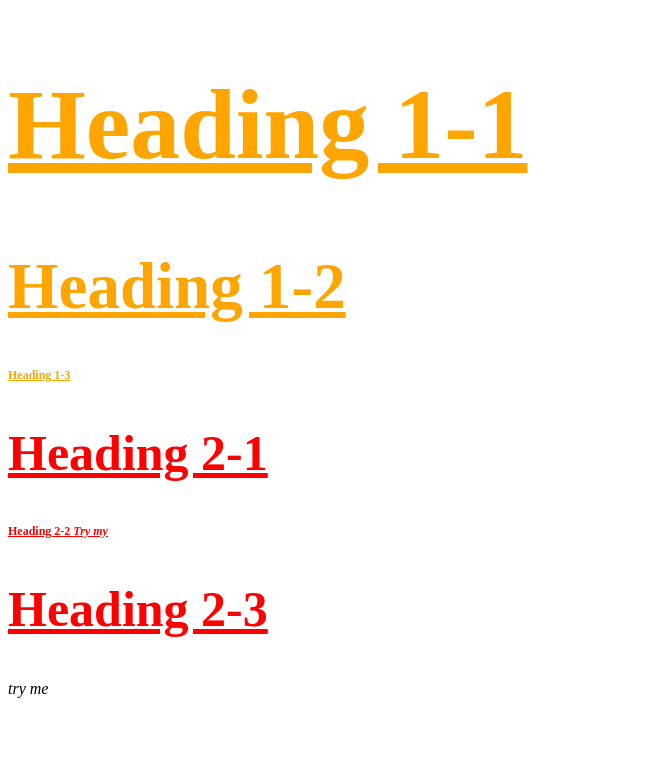
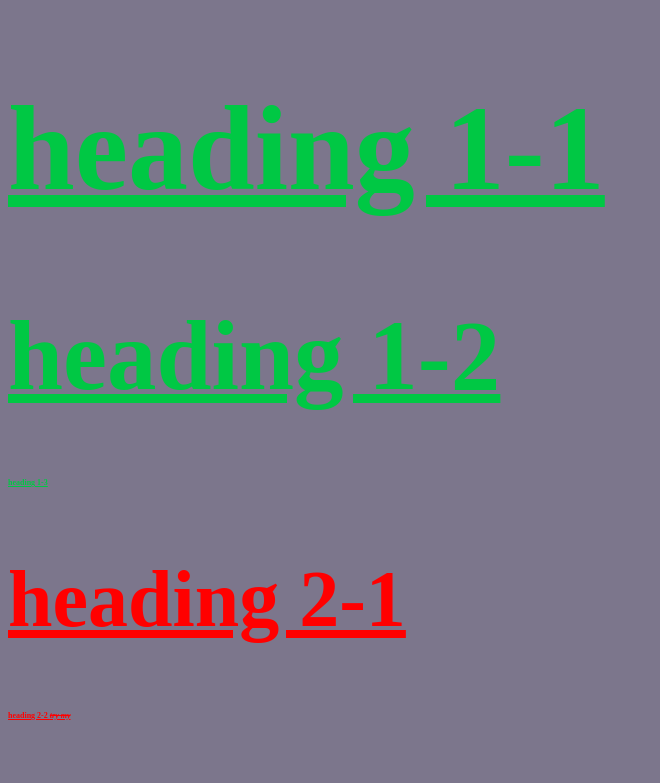
Before and after one commit to BartezOnDuty/MyFirstWebsite, a plain HTML site: page stylish.html in a window 1280 px wide. Shown: the top 783 px of the page, without its empty margins (0-660 px from the left). Drawn offline with Linux system fonts and the light colour scheme.

Commit message:
Nowy CSS
Dla pliku Stylish

```diff
--- /dev/null
+++ b/CSS/test.css
@@ -0,0 +1,27 @@
+body{
+  background:rgba(92, 84, 112, 0.8);
+}
+h1{
+  color:rgb(0, 200, 68);
+  font-size:99px;
+  text-decoration:underline;
+  text-transform: lowercase;
+}
+h2{
+  color:red;
+  font-size:80px;
+  text-decoration:underline;
+  text-transform: lowercase;
+}
+h2 span{
+  text-decoration: line-through;
+}
+.small {
+  font-size:8px;
+}
+#first{
+  font-size:120px;
+}
+span{
+  font-style:italic;
+}
--- a/stylish.html
+++ b/stylish.html
@@ -4,29 +4,7 @@
     <meta charset="utf-8">
 
     <title></title>
-
-    <style type="text/css">
-      h1{
-        color:orange;
-        font-size:65px;
-        text-decoration:underline;
-      }
-      h2{
-        color:red;
-        font-size:50px;
-        text-decoration:underline;
-      }
-      .small {
-        font-size:12px;
-      }
-      #first{
-        font-size:100px;
-      }
-      span{
-        font-style:italic;
-      }
-    </style>
-
+<link rel="stylesheet" type="text/css" href="css/test.css">
   </head>
   <body>
     <h1 id="first"class="small">Heading 1-1</h1>
```
